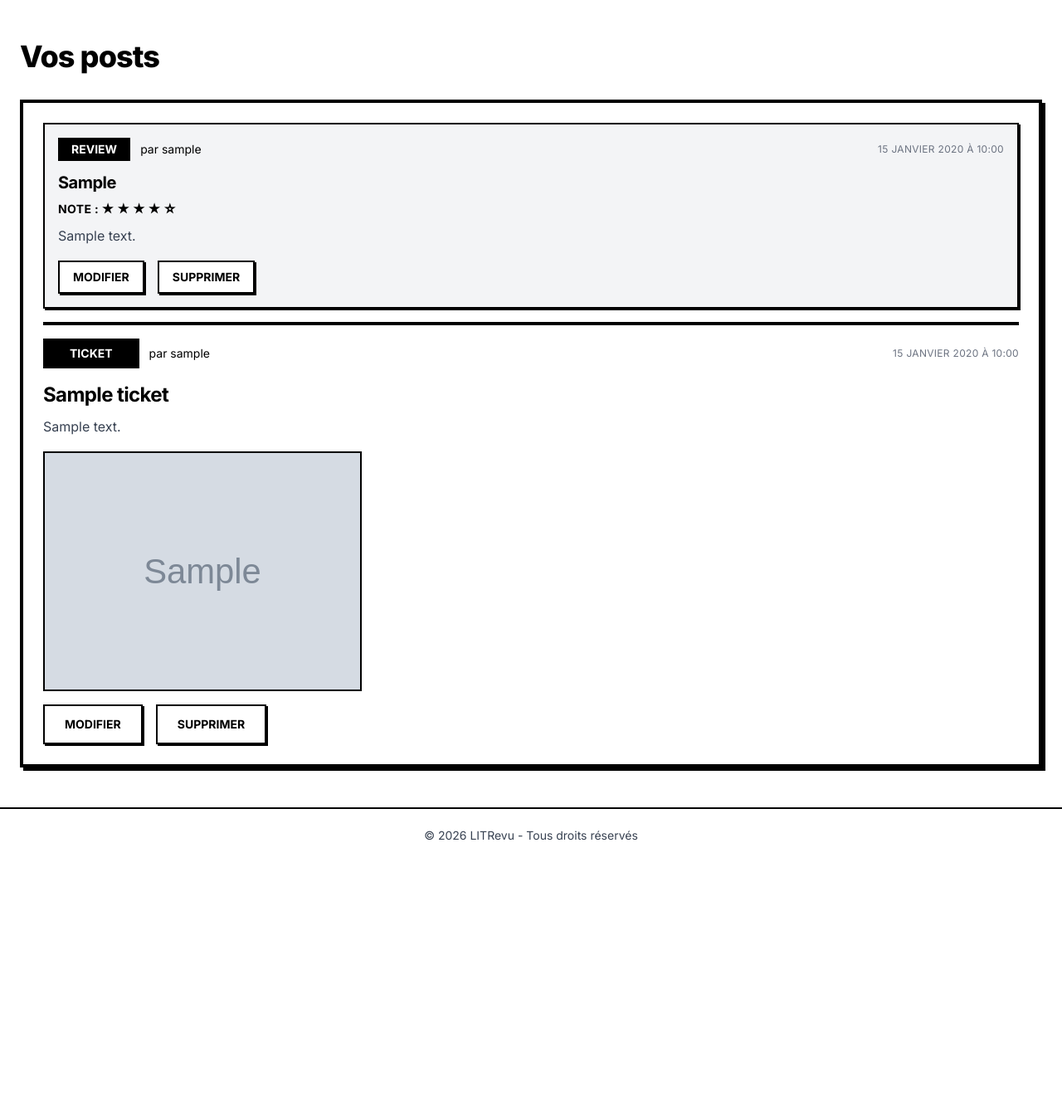
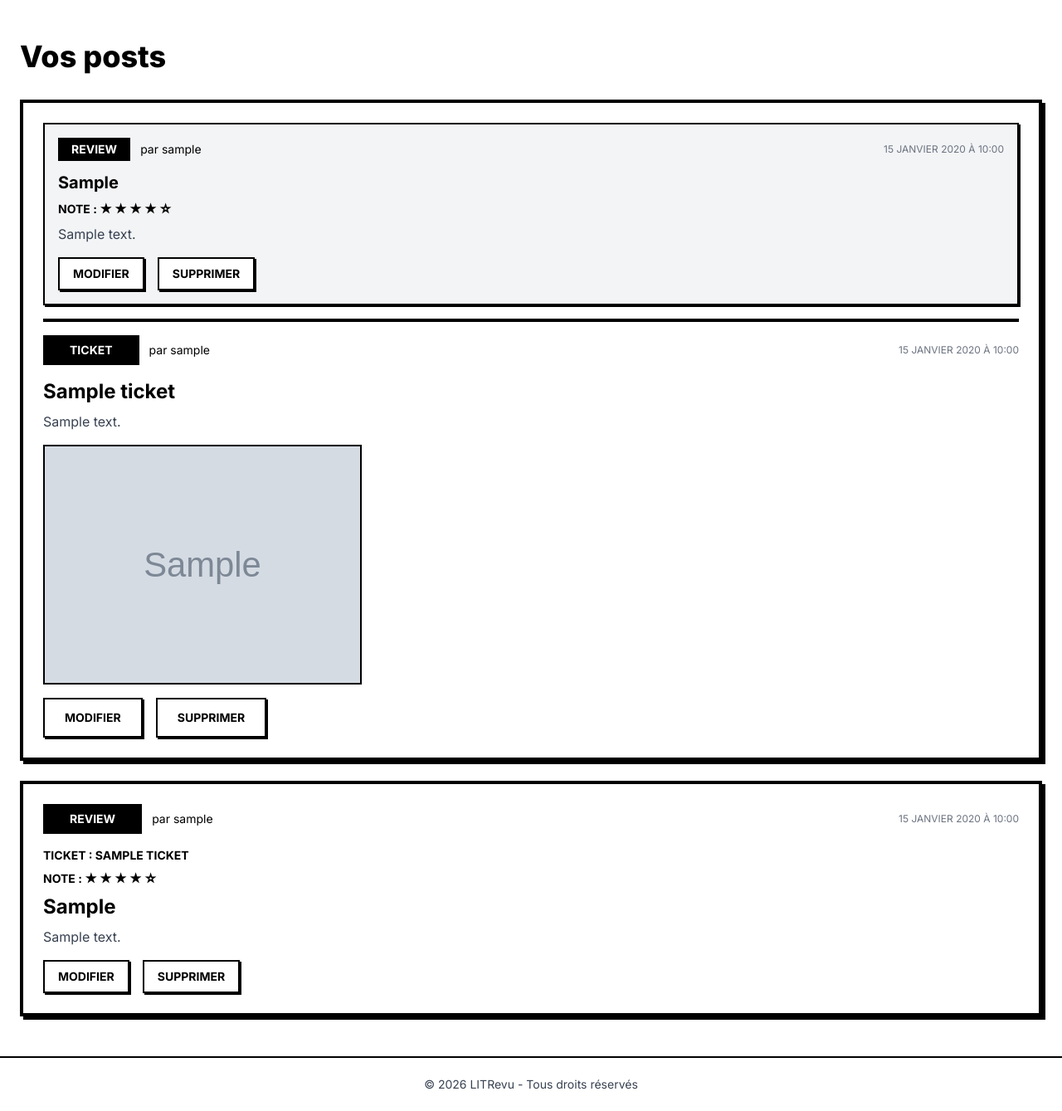
Before and after one commit to MaximeC31/LitRevu-Django, a Django app: page /posts/ in a window 1280 px wide. Shown: the part 64-1403 px from the top of the page at 83% size. Before the commit the page ends 1077 px from the top, so only its background shows below. Run offline with Django 5.2, Linux system fonts and the light colour scheme; a user stored in the database is signed in; tables that the repository leaves empty hold one stand-in row (values such as "Sample post"); grey boxes marked "Sample" are stand-in pictures; some libraries are stand-ins or nearby versions.

Commit message:
feat: refactor posts view, URLs and templates

```diff
--- a/authentication/models.py
+++ b/authentication/models.py
@@ -8,9 +8,7 @@ class User(AbstractUser):
 
 
 class UserFollows(models.Model):
-    user = models.ForeignKey(
-        settings.AUTH_USER_MODEL, related_name="following", on_delete=models.CASCADE
-    )
+    user = models.ForeignKey(settings.AUTH_USER_MODEL, related_name="following", on_delete=models.CASCADE)
     followed_user = models.ForeignKey(
         settings.AUTH_USER_MODEL, related_name="followed_by", on_delete=models.CASCADE
     )
--- a/core/settings.py
+++ b/core/settings.py
@@ -119,3 +119,5 @@ STATIC_URL = "static/"
 
 MEDIA_URL = "media/"
 MEDIA_ROOT = BASE_DIR / "media"
+
+LOGIN_URL = "/login/"
--- a/reviews/models.py
+++ b/reviews/models.py
@@ -16,10 +16,10 @@ class Ticket(models.Model):
 
 class Review(models.Model):
     ticket = models.ForeignKey(Ticket, on_delete=models.CASCADE, related_name="reviews")
-    rating = models.PositiveSmallIntegerField(validators=[MinValueValidator(0), MaxValueValidator(5)])
     headline = models.CharField(max_length=128)
     body = models.CharField(max_length=8192, blank=True)
     user = models.ForeignKey(settings.AUTH_USER_MODEL, on_delete=models.CASCADE)
+    rating = models.PositiveSmallIntegerField(validators=[MinValueValidator(0), MaxValueValidator(5)])
     time_created = models.DateTimeField(auto_now_add=True)
 
     class Meta:
--- a/reviews/templates/reviews/posts_list.html
+++ b/reviews/templates/reviews/posts_list.html
@@ -8,34 +8,32 @@
 {% block content %}
   <section class="container mx-auto flex min-h-[calc(100vh-128px)] flex-col gap-8 px-6 py-12">
     <div class="flex flex-wrap items-end justify-between gap-4">
-      <h1 class="text-4xl font-extrabold tracking-tight">Vos posts</h1>
-      {% comment %} <a href="{% url 'reviews:ticket_create' %}" class="inline-flex items-center justify-center border-4 border-black bg-black px-6 py-3 text-sm font-bold uppercase text-white shadow-[4px_4px_0_#000] transition-transform duration-300 hover:scale-105">Créer un ticket</a> {% endcomment %}
+      <h1 class="text-4xl font-extrabold">Vos posts</h1>
     </div>
     <div class="flex flex-col gap-6">
-      {% if not posts %}
+      {% if not tickets and not reviews %}
         <article class="border-4 border-black bg-white p-16 text-center shadow-[4px_4px_0_#000]">
-          <p class="text-xl font-bold mb-4">Aucun post pour le moment</p>
+          <p class="mb-4 text-xl font-bold">Aucun post pour le moment</p>
           <p class="text-gray-700">Créez un ticket ou rédigez une critique pour remplir cette page.</p>
         </article>
       {% endif %}
-      {% if posts %}
-        {% for post in posts %}
-          {% if post.kind == "ticket" %}
+      {% for ticket in tickets %}
         <article class="border-4 border-black bg-white p-6 shadow-[4px_4px_0_#000]">
-              {% if post.reviews %}
+          {% with ticket_reviews=ticket.reviews.all|dictsortreversed:"time_created" %}
+            {% if ticket_reviews %}
               <div class="mb-4 flex flex-col gap-4 border-b-4 border-black pb-4">
-                  {% for review in post.reviews %}
+                {% for review in ticket_reviews %}
                   <article class="border-2 border-black bg-gray-100 p-4 shadow-[2px_2px_0_#000]">
-                      <div class="flex flex-wrap items-center justify-between gap-3 mb-3">
+                    <div class="mb-3 flex flex-wrap items-center justify-between gap-3">
                       <div class="flex items-center gap-3 text-sm">
                         <p class="bg-black px-4 py-1 font-bold text-white">REVIEW</p>
-                          <span>par {{ review.author }}</span>
+                        <span>par {{ review.user }}</span>
                       </div>
-                        <time class="text-xs uppercase tracking-wide text-gray-500"
+                      <time class="text-xs uppercase text-gray-500"
                             datetime="{{ review.time_created|date:'c' }}">{{ review.time_created|date:"d F Y à H:i" }}</time>
                     </div>
-                      <h4 class="mb-2 text-xl font-bold tracking-tight">{{ review.title }}</h4>
-                      <p class="mb-2 text-sm font-bold uppercase tracking-wide">
+                    <h4 class="mb-2 text-xl font-bold">{{ review.headline }}</h4>
+                    <p class="mb-2 text-sm font-bold uppercase ">
                       Note :
                       {% for star in "12345" %}
                         {% if forloop.counter <= review.rating %}
@@ -45,47 +43,48 @@
                         {% endif %}
                       {% endfor %}
                     </p>
-                      <p class="whitespace-pre-line text-base leading-7 text-gray-700">{{ review.description }}</p>
+                    <p class="whitespace-pre-line text-base text-gray-700">{{ review.body }}</p>
+                    {% if review.user == request.user %}
                       <div class="mt-4 flex gap-4">
-                        <a href="{% url 'reviews:reviews_edit_response' review.ticket.id %}"
+                        <a href="{% url 'reviews:reviews_add_edit' review.ticket.id %}"
                            class="inline-flex items-center justify-center border-2 border-black bg-white px-4 py-2 text-sm font-bold uppercase text-black shadow-[2px_2px_0_#000] transition-transform duration-300 hover:scale-105">Modifier</a>
-                        <form method="post" action="{% url 'reviews:review_delete' %}">
+                        <form method="post" action="{% url 'reviews:review_delete' review.id %}">
                           {% csrf_token %}
-                          <input type="hidden" name="review_id" value="{{ review.review.id }}">
                           <button type="submit"
                                   class="inline-flex items-center justify-center border-2 border-black bg-white px-4 py-2 text-sm font-bold uppercase text-black shadow-[2px_2px_0_#000] transition-transform duration-300 hover:scale-105">
                             Supprimer
                           </button>
                         </form>
                       </div>
+                    {% endif %}
                   </article>
                 {% endfor %}
               </div>
             {% endif %}
-              <div class="flex flex-wrap items-center justify-between gap-3 mb-4">
+          {% endwith %}
+          <div class="mb-4 flex flex-wrap items-center justify-between gap-3">
             <div class="flex items-center gap-3 text-sm">
               <p class="bg-black px-8 py-2 font-bold text-white">TICKET</p>
-                  <span>par {{ post.author }}</span>
+              <span>par {{ ticket.user }}</span>
             </div>
-                <time class="text-xs uppercase tracking-wide text-gray-500"
-                      datetime="{{ post.time_created|date:'c' }}">{{ post.time_created|date:"d F Y à H:i" }}</time>
+            <time class="text-xs uppercase  text-gray-500"
+                  datetime="{{ ticket.time_created|date:'c' }}">{{ ticket.time_created|date:"d F Y à H:i" }}</time>
           </div>
           <div class="flex flex-col gap-4">
             <div>
-                  <h2 class="mb-2 text-2xl font-bold tracking-tight">{{ post.title }}</h2>
-                  <p class="whitespace-pre-line text-base leading-7 text-gray-700">{{ post.description }}</p>
+              <h2 class="mb-2 text-2xl font-bold">{{ ticket.title }}</h2>
+              <p class="whitespace-pre-line text-base text-gray-700">{{ ticket.description }}</p>
             </div>
-                {% if post.image %}
-                  <img src="{{ post.image.url }}"
-                       alt="Image du ticket {{ post.title }}"
+            {% if ticket.image %}
+              <img src="{{ ticket.image.url }}"
+                   alt="Image du ticket {{ ticket.title }}"
                    class="w-full max-w-sm border-2 border-black object-cover">
             {% endif %}
             <div class="flex gap-4">
-                  <a href="{% url 'reviews:ticket_edit' post.ticket.id %}"
+              <a href="{% url 'reviews:ticket_edit' ticket.id %}"
                  class="inline-flex items-center justify-center border-2 border-black bg-white px-6 py-3 text-sm font-bold uppercase text-black shadow-[2px_2px_0_#000] transition-transform duration-300 hover:scale-105">Modifier</a>
-                  <form method="post" action="{% url 'reviews:ticket_delete' %}">
+              <form method="post" action="{% url 'reviews:ticket_delete' ticket.id %}">
                 {% csrf_token %}
-                    <input type="hidden" name="ticket_id" value="{{ post.ticket.id }}">
                 <button type="submit"
                         class="inline-flex items-center justify-center border-2 border-black bg-white px-6 py-3 text-sm font-bold uppercase text-black shadow-[2px_2px_0_#000] transition-transform duration-300 hover:scale-105">
                   Supprimer
@@ -94,38 +93,37 @@
             </div>
           </div>
         </article>
-          {% endif %}
-          {% if post.kind == "review" %}
+      {% endfor %}
+      {% for review in reviews %}
         <article class="border-4 border-black bg-white p-6 shadow-[4px_4px_0_#000]">
-              <div class="flex flex-wrap items-center justify-between gap-3 mb-4">
+          <div class="mb-4 flex flex-wrap items-center justify-between gap-3">
             <div class="flex items-center gap-3 text-sm">
               <p class="bg-black px-8 py-2 font-bold text-white">REVIEW</p>
-                  <span>par {{ post.author }}</span>
+              <span>par {{ review.user }}</span>
             </div>
-                <time class="text-xs uppercase tracking-wide text-gray-500"
-                      datetime="{{ post.time_created|date:'c' }}">{{ post.time_created|date:"d F Y à H:i" }}</time>
+            <time class="text-xs uppercase  text-gray-500"
+                  datetime="{{ review.time_created|date:'c' }}">{{ review.time_created|date:"d F Y à H:i" }}</time>
           </div>
           <div class="flex flex-col gap-4">
             <div>
-                  <p class="mb-2 text-sm font-bold uppercase tracking-wide">Ticket : {{ post.ticket.title }}</p>
-                  <p class="mb-2 text-sm font-bold uppercase tracking-wide">
+              <p class="mb-2 text-sm font-bold uppercase ">Ticket : {{ review.ticket.title }}</p>
+              <p class="mb-2 text-sm font-bold uppercase ">
                 Note :
                 {% for star in "12345" %}
-                      {% if forloop.counter <= post.rating %}
+                  {% if forloop.counter <= review.rating %}
                     ★
                   {% else %}
                     ☆
                   {% endif %}
                 {% endfor %}
               </p>
-                  <h2 class="mb-2 text-2xl font-bold tracking-tight">{{ post.title }}</h2>
-                  <p class="whitespace-pre-line text-base leading-7 text-gray-700">{{ post.description }}</p>
+              <h2 class="mb-2 text-2xl font-bold">{{ review.headline }}</h2>
+              <p class="whitespace-pre-line text-base text-gray-700">{{ review.body }}</p>
               <div class="mt-4 flex gap-4">
-                    <a href="{% url 'reviews:reviews_edit_response' post.ticket.id %}"
+                <a href="{% url 'reviews:reviews_add_edit' review.ticket.id %}"
                    class="inline-flex items-center justify-center border-2 border-black bg-white px-4 py-2 text-sm font-bold uppercase text-black shadow-[2px_2px_0_#000] transition-transform duration-300 hover:scale-105">Modifier</a>
-                    <form method="post" action="{% url 'reviews:review_delete' %}">
+                <form method="post" action="{% url 'reviews:review_delete' review.id %}">
                   {% csrf_token %}
-                      <input type="hidden" name="review_id" value="{{ post.review.id }}">
                   <button type="submit"
                           class="inline-flex items-center justify-center border-2 border-black bg-white px-4 py-2 text-sm font-bold uppercase text-black shadow-[2px_2px_0_#000] transition-transform duration-300 hover:scale-105">
                     Supprimer
@@ -135,9 +133,7 @@
             </div>
           </div>
         </article>
-          {% endif %}
       {% endfor %}
-      {% endif %}
     </div>
   </section>
 {% endblock content %}
--- a/reviews/templates/reviews/ticket_form.html
+++ b/reviews/templates/reviews/ticket_form.html
@@ -8,7 +8,7 @@
 {% block content %}
   <section class="container mx-auto flex min-h-[calc(100vh-128px)] flex-col items-center justify-center px-6 py-12">
     <div class="w-full max-w-2xl border-4 border-black bg-white p-8 shadow-[4px_4px_0_#000]">
-      <h1 class="mb-8 text-4xl font-extrabold tracking-tight">
+      <h1 class="mb-8 text-4xl font-extrabold">
         {% if form.instance.title %}Modifier le Ticket{% endif %}
         {% if not form.instance.title %}Créer un Ticket{% endif %}
       </h1>
--- a/reviews/urls.py
+++ b/reviews/urls.py
@@ -5,12 +5,12 @@ from . import views
 app_name = "reviews"
 
 urlpatterns = [
-    path("", views.home_view, name="home"),
+    path("", views.home, name="home"),
     path("feed/", views.feed, name="feed"),
     path("posts/", views.posts_list, name="posts_list"),
     path("tickets/create/", views.ticket_create, name="ticket_create"),
-    path("tickets/update/<int:ticket_id>/", views.ticket_edit, name="ticket_edit"),
-    path("tickets/delete/", views.ticket_delete, name="ticket_delete"),
-    path("tickets/<int:ticket_id>/respond/", views.reviews_edit_response, name="reviews_edit_response"),
-    path("reviews/delete/", views.review_delete, name="review_delete"),
+    path("tickets/<int:ticket_id>/edit/", views.ticket_edit, name="ticket_edit"),
+    path("tickets/<int:ticket_id>/delete/", views.ticket_delete, name="ticket_delete"),
+    path("tickets/<int:ticket_id>/review/", views.reviews_add_edit, name="reviews_add_edit"),
+    path("reviews/<int:review_id>/delete/", views.review_delete, name="review_delete"),
 ]
--- a/reviews/views.py
+++ b/reviews/views.py
@@ -5,7 +5,7 @@ from .forms import TicketForm, ReviewForm
 from django.views.decorators.http import require_http_methods
 
 
-def home_view(request):
+def home(request):
     if request.user.is_authenticated:
         return redirect("reviews:feed")
 
@@ -35,57 +35,8 @@ def ticket_create(request):
 @login_required
 def posts_list(request):
     tickets = Ticket.objects.filter(user=request.user).order_by("-time_created")
-    posts = []
-    for ticket in tickets:
-        ticket_reviews = Review.objects.filter(ticket=ticket).order_by("-time_created")
-        reviews_on_ticket = []
-        for review in ticket_reviews:
-            reviews_on_ticket.append(
-                {
-                    "kind": "review",
-                    "review": review,
-                    "author": review.user.username,
-                    "title": review.headline,
-                    "description": review.body,
-                    "rating": review.rating,
-                    "ticket": review.ticket,
-                    "time_created": review.time_created,
-                }
-            )
-        posts.append(
-            {
-                "kind": "ticket",
-                "ticket": ticket,
-                "author": ticket.user.username,
-                "title": ticket.title,
-                "description": ticket.description,
-                "image": ticket.image,
-                "time_created": ticket.time_created,
-                "reviews": reviews_on_ticket,
-            }
-        )
-
     reviews = Review.objects.filter(user=request.user).order_by("-time_created")
-    for review in reviews:
-        if review.ticket.user == request.user:
-            continue
-
-        posts.append(
-            {
-                "kind": "review",
-                "review": review,
-                "author": review.user.username,
-                "title": review.headline,
-                "description": review.body,
-                "rating": review.rating,
-                "ticket": review.ticket,
-                "time_created": review.time_created,
-            }
-        )
-
-    posts.sort(key=lambda post: post["time_created"], reverse=True)
-
-    return render(request, "reviews/posts_list.html", {"posts": posts})
+    return render(request, "reviews/posts_list.html", locals())
 
 
 @login_required
@@ -111,9 +62,9 @@ def ticket_edit(request, ticket_id):
 
 @login_required
 @require_http_methods(["POST"])
-def ticket_delete(request):
+def ticket_delete(request, ticket_id):
     try:
-        ticket = Ticket.objects.get(id=request.POST.get("ticket_id"), user=request.user)
+        ticket = Ticket.objects.get(id=ticket_id, user=request.user)
     except Ticket.DoesNotExist:
         return redirect("reviews:posts_list")
 
@@ -125,7 +76,7 @@ def ticket_delete(request):
 
 
 @login_required
-def reviews_edit_response(request, ticket_id):
+def reviews_add_edit(request, ticket_id):
     try:
         ticket = Ticket.objects.get(id=ticket_id)
     except Ticket.DoesNotExist:
@@ -155,9 +106,7 @@ def reviews_edit_response(request, ticket_id):
 
 @login_required
 @require_http_methods(["POST"])
-def review_delete(request):
-    review_id = request.POST.get("review_id")
-
+def review_delete(request, review_id):
     try:
         review = Review.objects.get(id=review_id, user=request.user)
     except Review.DoesNotExist:
```
Also changed, not shown: authentication/templates/authentication/login.html (+4 -4 lines), authentication/templates/authentication/signup.html (+6 -6 lines), reviews/templates/reviews/review_create_response.html (+7 -13 lines). Lines whose indentation alone changed are shown as unchanged.
